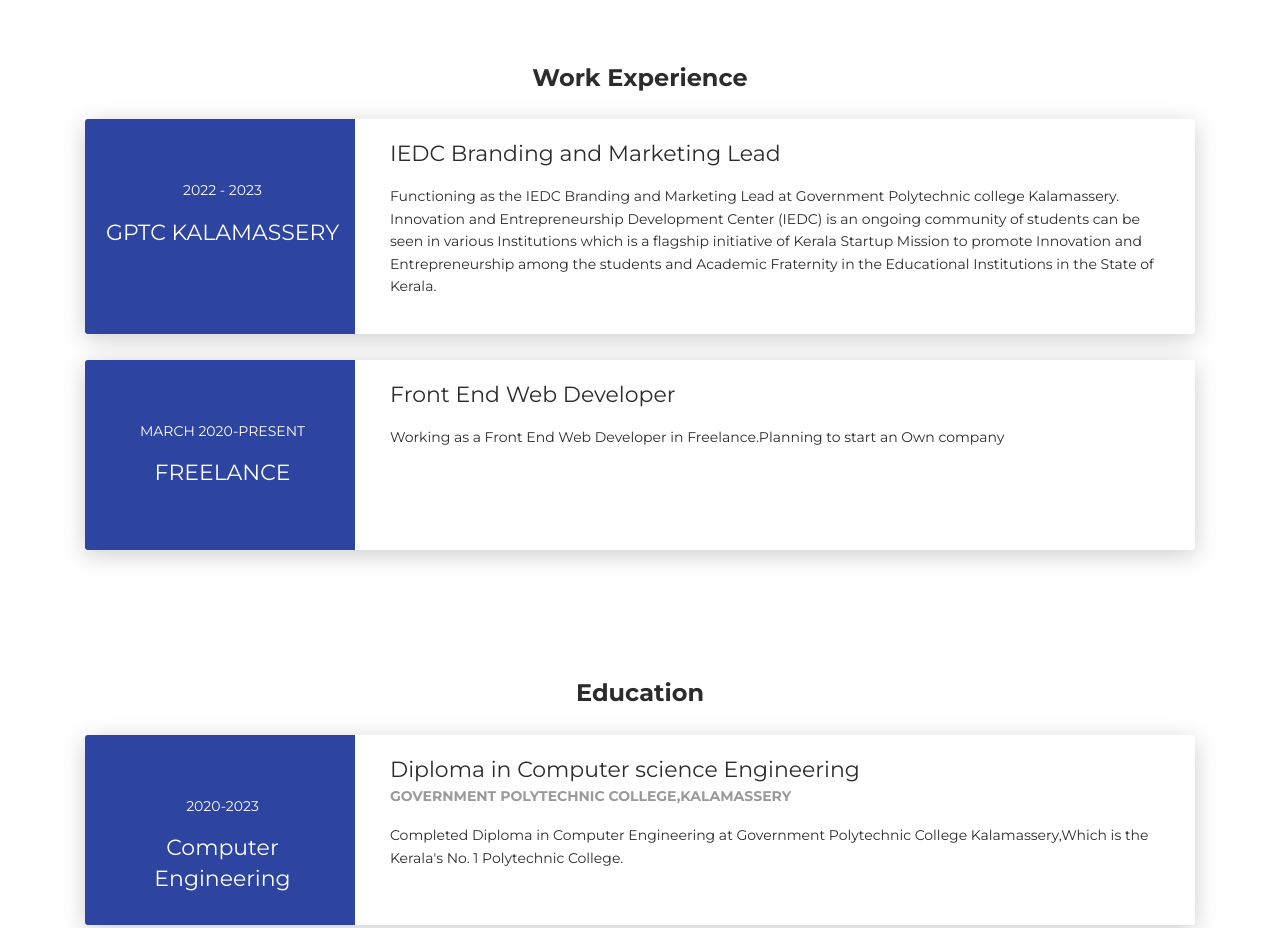
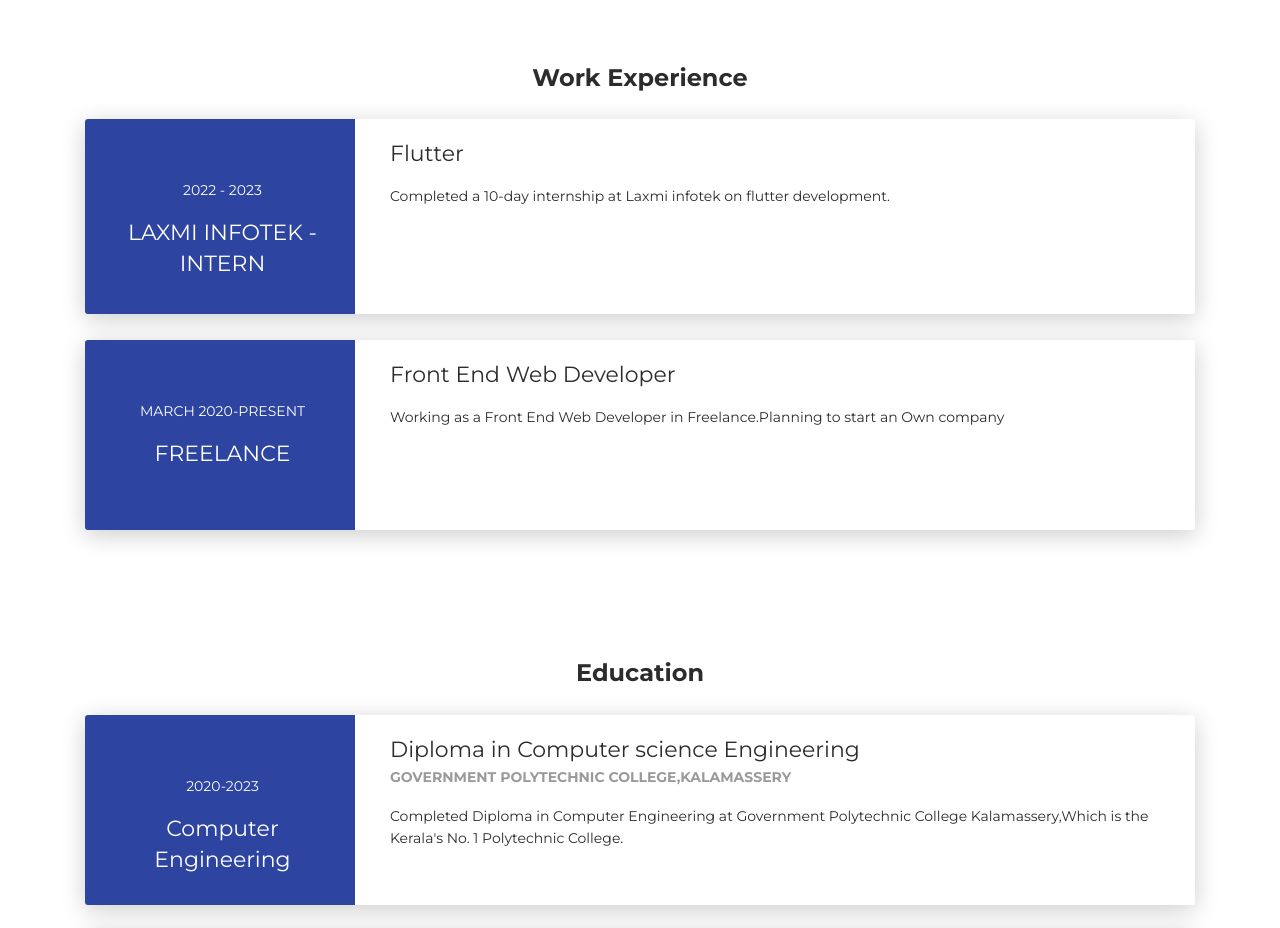
Before and after one commit to prithvirajpu/Portfolio, a plain HTML site: page index.html in a window 1280 px wide. Shown: the part 1520-2448 px from the top of the page. Drawn offline with Linux system fonts and the light colour scheme.

Commit message:
some edits

```diff
--- a/index.html
+++ b/index.html
@@ -201,13 +201,14 @@
         <div class="col-md-3 bg-primary" data-aos="fade-right" data-aos-offset="50" data-aos-duration="500">
           <div class="card-body cc-experience-header">
             <p>2022 - 2023</p>
-            <div class="h5">GPTC Kalamassery</div>
+            <div class="h5">Laxmi infotek - Intern</div>
           </div>
         </div>
         <div class="col-md-9" data-aos="fade-left" data-aos-offset="50" data-aos-duration="500">
           <div class="card-body">
-            <div class="h5">IEDC Branding and Marketing Lead</div>
-            <p>Functioning as the IEDC Branding and Marketing Lead at Government Polytechnic college Kalamassery.<br>Innovation and Entrepreneurship Development Center (IEDC) is an ongoing community of students can be seen in various Institutions which is a flagship initiative of Kerala Startup Mission to promote Innovation and Entrepreneurship among the students and Academic Fraternity in the Educational Institutions in the State of Kerala.</p>
+            <div class="h5">Flutter</div>
+            <p>Completed a 10-day internship at Laxmi infotek on flutter
+              development.</p>
           </div>
         </div>
       </div>
```
